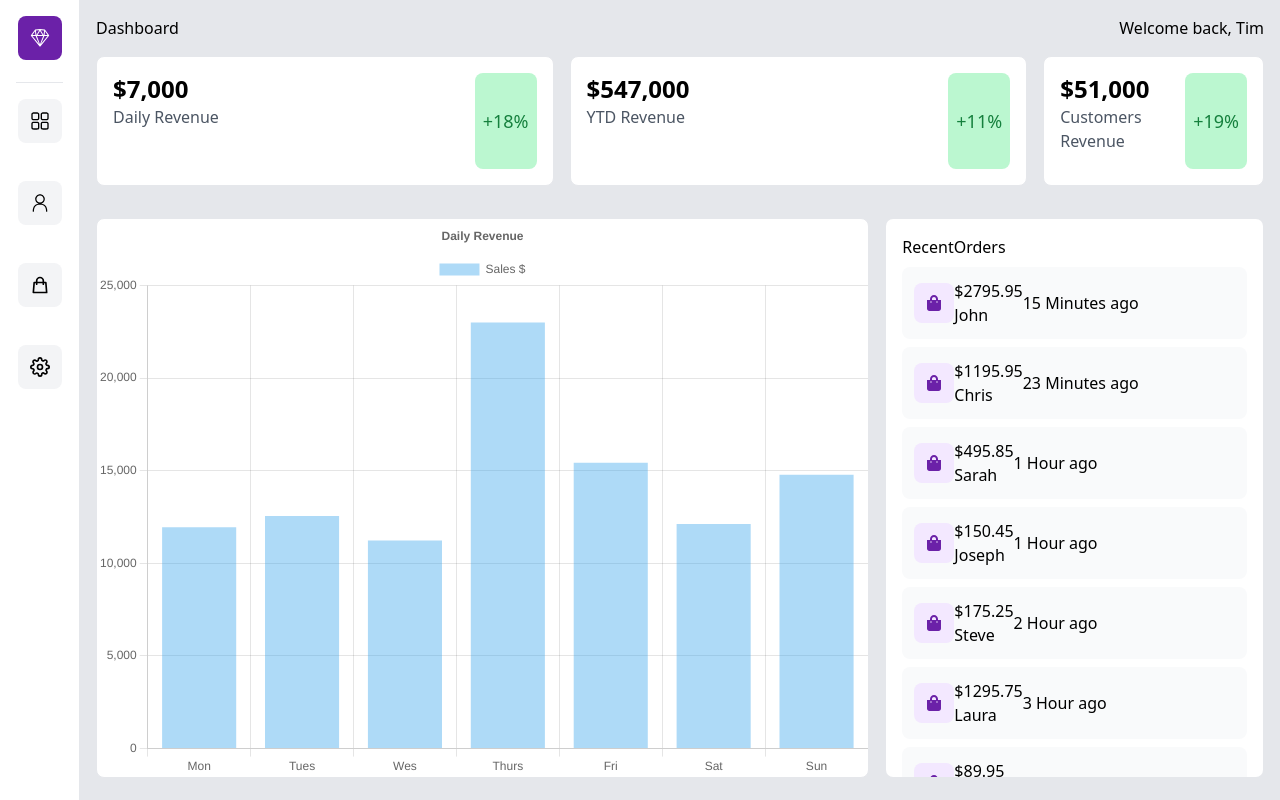
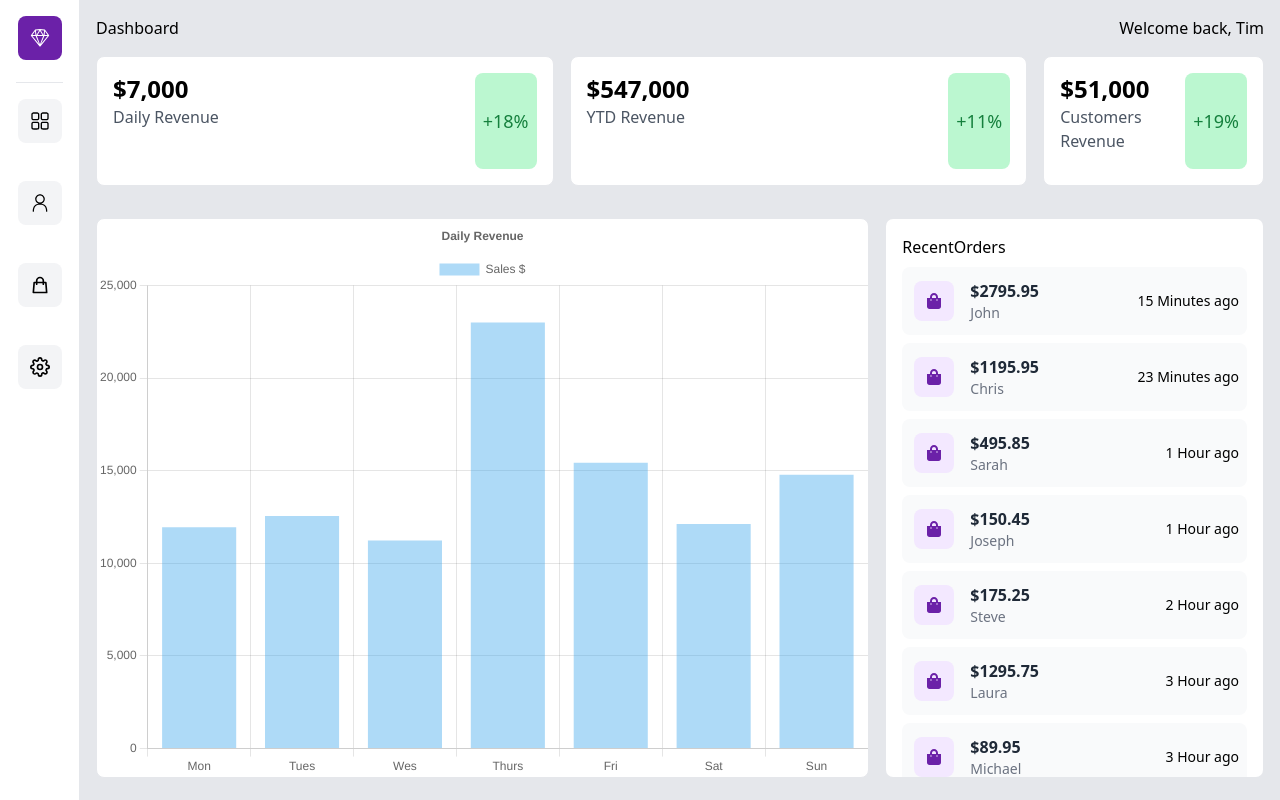
Before and after one commit to Aivazov/next-js-dashboard, a Next.js app: page / in a window 1280 px wide. Built offline with nearby package versions, Linux system fonts and the light colour scheme.

Commit message:
customizing

```diff
--- a/components/RecentOrders.tsx
+++ b/components/RecentOrders.tsx
@@ -15,11 +15,13 @@ export default function RecentOrders() {
             <div className="bg-purple-100 p-3 rounded-lg">
               <FaShoppingBag className="text-purple-800" />
             </div>
-            <div>
-              <p>${order.total}</p>
-              <p>{order.name.first}</p>
+            <div className="pl-4">
+              <p className="text-gray-800 font-bold">${order.total}</p>
+              <p className="text-gray-500 text-sm">{order.name.first}</p>
             </div>
-            <p>{order.date}</p>
+            <p className="lg:flex md:hidden absolute text-sm right-6">
+              {order.date}
+            </p>
           </li>
         ))}
       </ul>
```
